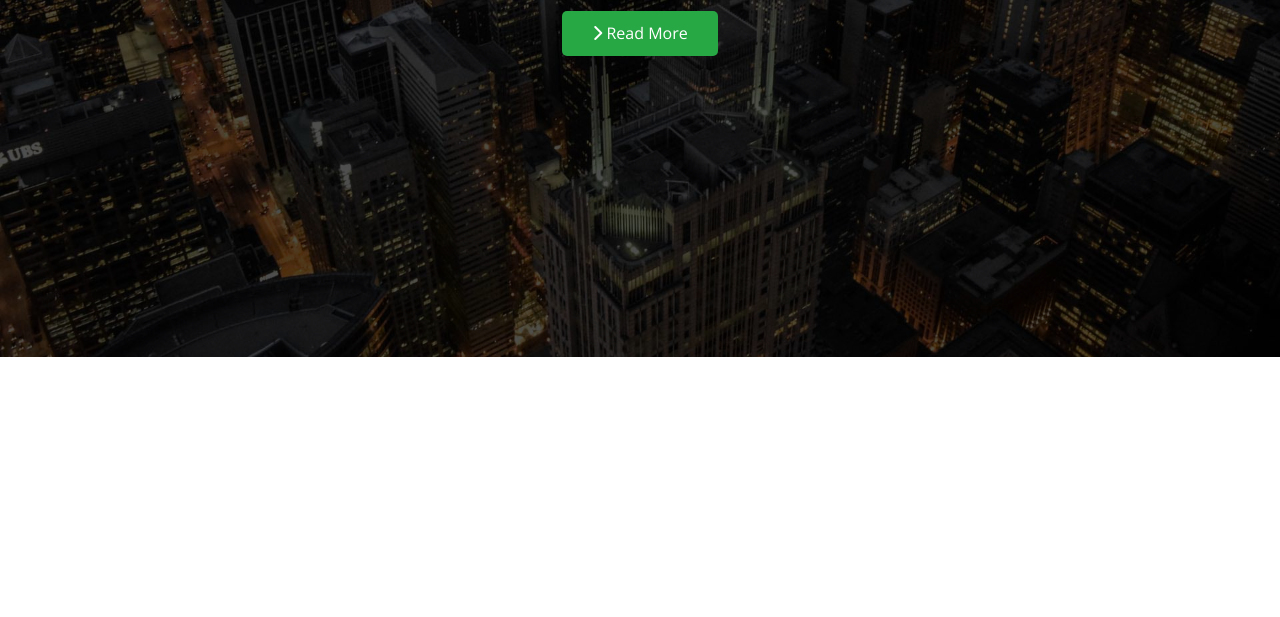
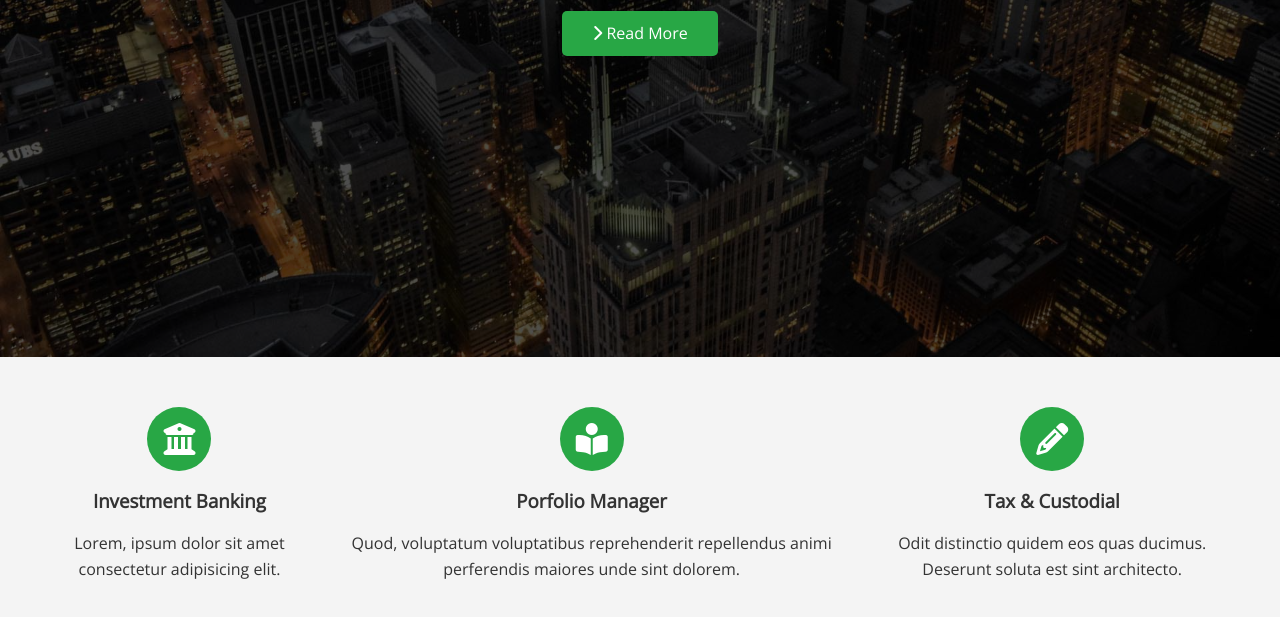
Before and after one commit to budidak/edgeLedger_website, a plain HTML site: page index.html in a window 1280 px wide. Shown: the part 443-1060 px from the top of the page. Before the commit the page ends 800 px from the top, so only its background shows below. Drawn offline with nearby package versions, Linux system fonts and the light colour scheme.

Commit message:
Add features section

```diff
--- a/index.html
+++ b/index.html
@@ -45,5 +45,38 @@
         >
       </div>
     </header>
+    <main>
+      <section id="about" class="features bg-light">
+        <div class="flex container p-3">
+          <div class="p-2">
+            <i class="fas fa-university fa-2x"></i>
+            <div>
+              <h3>Investment Banking</h3>
+              <p>Lorem, ipsum dolor sit amet consectetur adipisicing elit.</p>
+            </div>
+          </div>
+          <div class="p-2">
+            <i class="fas fa-book-reader fa-2x"></i>
+            <div>
+              <h3>Porfolio Manager</h3>
+              <p>
+                Quod, voluptatum voluptatibus reprehenderit repellendus animi
+                perferendis maiores unde sint dolorem.
+              </p>
+            </div>
+          </div>
+          <div class="p-2">
+            <i class="fas fa-pencil-alt fa-2x"></i>
+            <div>
+              <h3>Tax & Custodial</h3>
+              <p>
+                Odit distinctio quidem eos quas ducimus. Deserunt soluta est
+                sint architecto.
+              </p>
+            </div>
+          </div>
+        </div>
+      </section>
+    </main>
   </body>
 </html>
--- a/styles/style.css
+++ b/styles/style.css
@@ -104,3 +104,17 @@ img {
   max-width: 60rem;
   margin: 2rem 0 3rem;
 }
+
+/* Features */
+.features h3 {
+  font-weight: bold;
+  margin-bottom: 1.5rem;
+}
+
+.features i {
+  background-color: #28a745;
+  color: #fff;
+  padding: 1.6rem;
+  border-radius: 50%;
+  margin-bottom: 1.5rem;
+}
```
